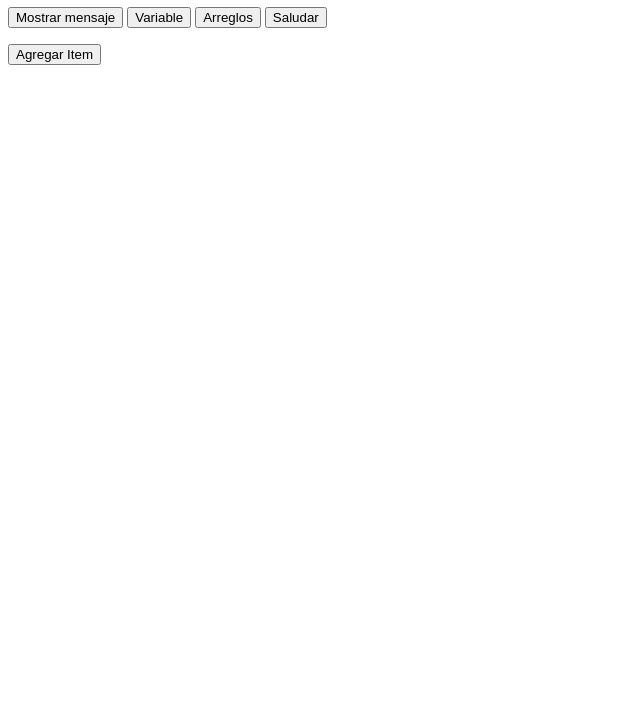
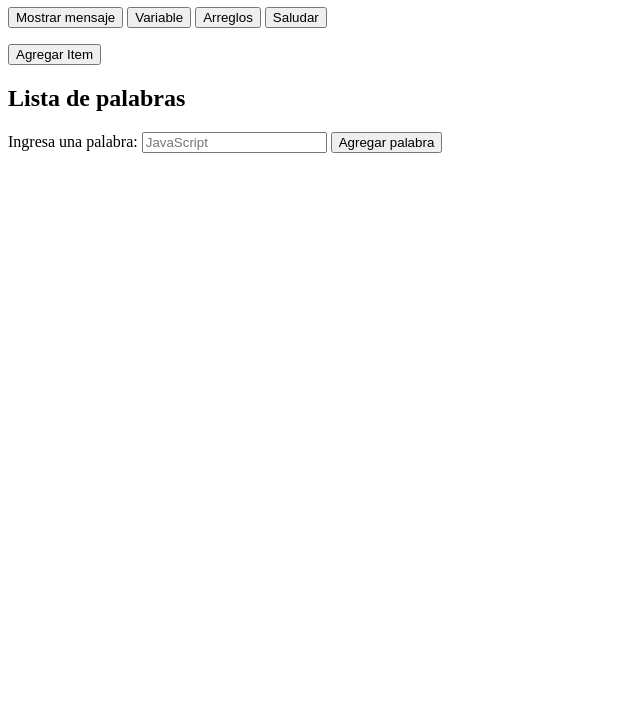
Before and after one commit to CodAst/JavaScript-Basico, a plain HTML site: page index.html in a window 1280 px wide. Shown: the part 73-800 px from the top of the page, without its empty margins (0-640 px from the left). Drawn offline with Linux system fonts and the light colour scheme.

Commit message:
Agregar input en index.html

```diff
--- a/index.html
+++ b/index.html
@@ -9,6 +9,12 @@
             <button id="btnSaludar">Saludar</button>
             <ul id = "lista"></ul>
             <button id = "btnAgregar">Agregar Item</button>
+            <br>
+            <h2>Lista de palabras</h2>
+            <label for = "txtEntrada">Ingresa una palabra: </label>
+            <input id = "txtEntrada" type="text" placeholder="JavaScript">
+            <button id="btnAddPlabra">Agregar palabra</button>
+            <ul id="lstPalabras"></ul>
             <script src="script.js"></script>
         </body>
     </head>
```
Also changed, not shown: script.js (line endings or trailing spaces).
